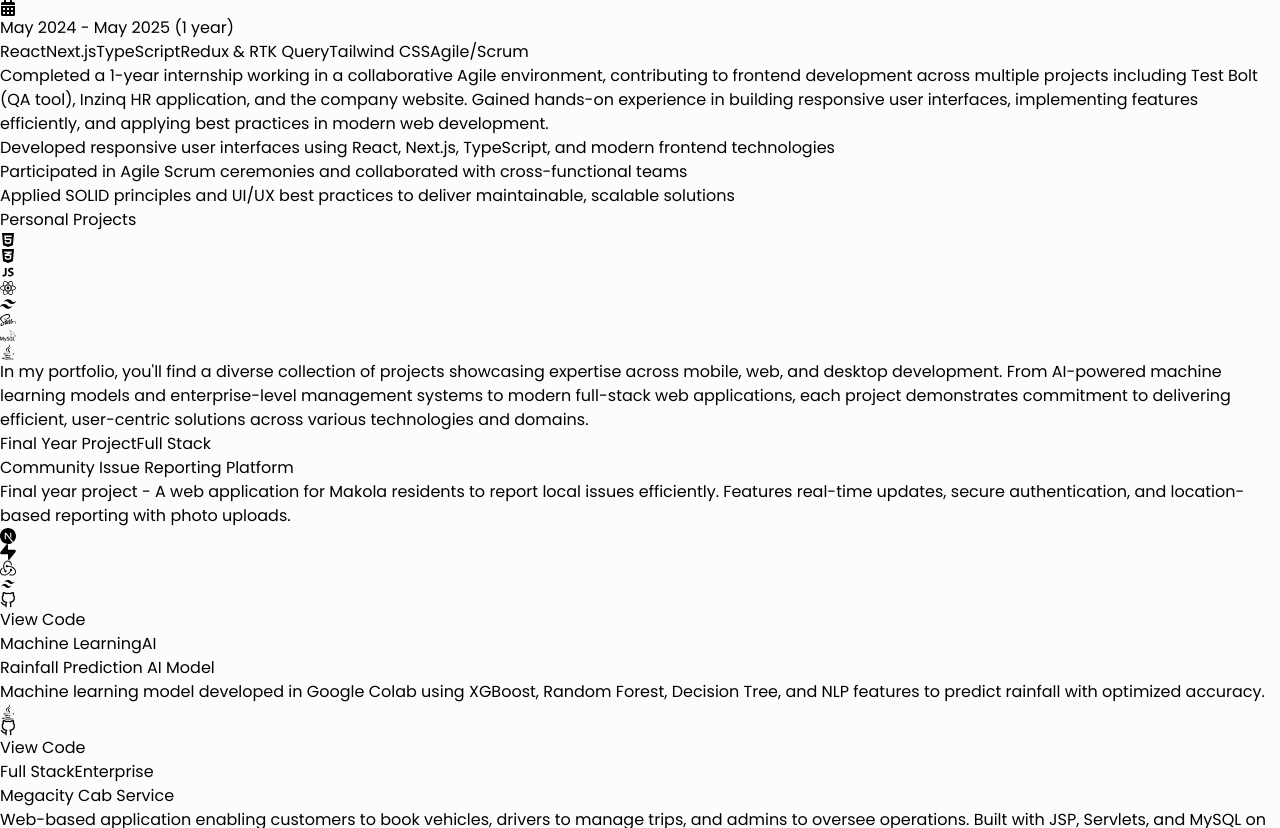
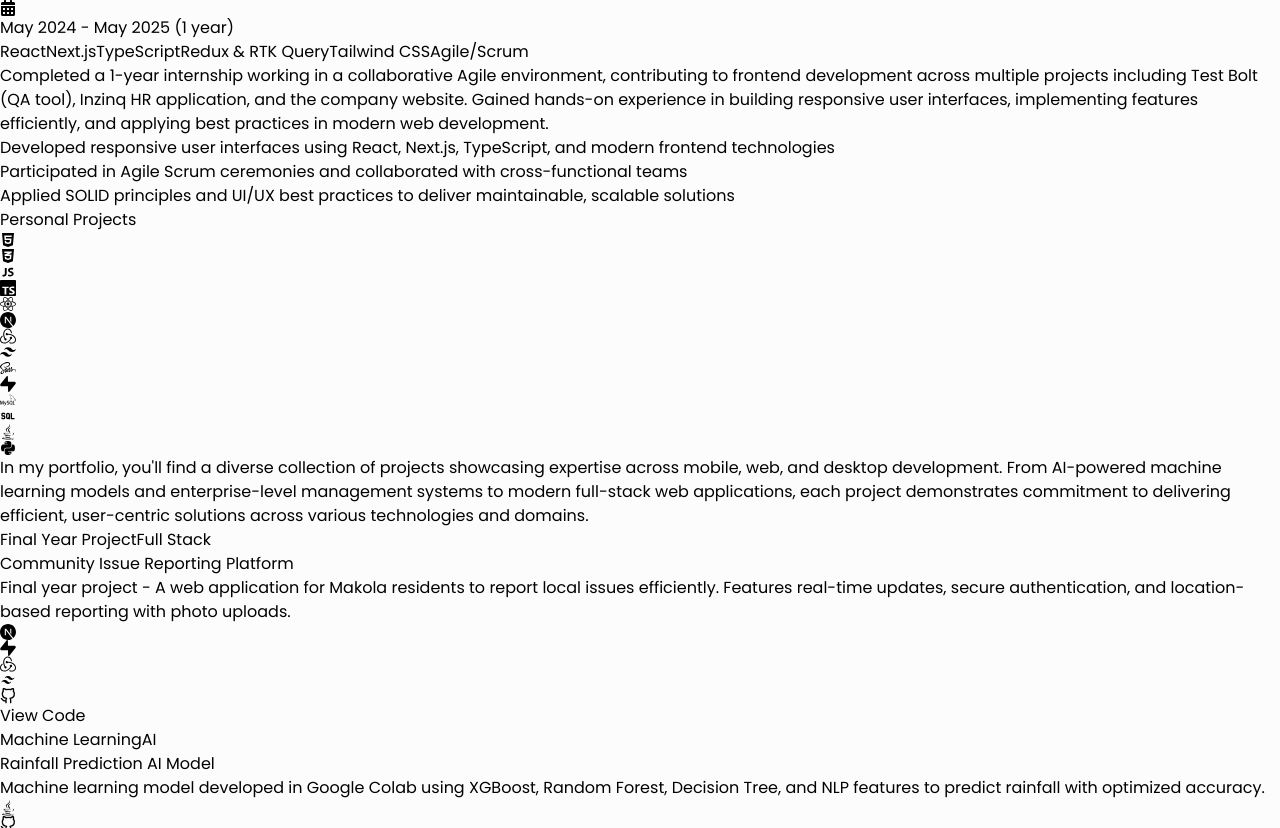
Before and after one commit to Ashen-sam/AshenSam-Portfolio-v2, a React (Vite) app: page / in a window 1280 px wide. Shown: the part 658-1486 px from the top of the page. Built offline with nearby package versions, Linux system fonts and the light colour scheme; a web font is replaced by a local one.

Commit message:
feat : minor changes

```diff
--- a/src/components/projects/index.jsx
+++ b/src/components/projects/index.jsx
@@ -1,10 +1,10 @@
 import { BsAndroid2 } from "react-icons/bs";
 import { TbSql } from "react-icons/tb";
-import { FaReact, FaCss3, FaHtml5, FaSass, FaJava, FaCss3Alt, FaExternalLinkAlt } from "react-icons/fa";
+import { FaReact, FaCss3, FaHtml5, FaSass, FaJava, FaCss3Alt, FaExternalLinkAlt, FaPython } from "react-icons/fa";
 import { BiLogoTailwindCss } from "react-icons/bi";
 import { DiJavascript1 } from "react-icons/di";
 import { FiGithub } from "react-icons/fi";
-import { SiDotnet, SiMicrosoftsqlserver, SiPhp, SiTailwindcss, SiNextdotjs, SiMysql, SiSupabase, SiRedux } from "react-icons/si";
+import { SiDotnet, SiMicrosoftsqlserver, SiPhp, SiTailwindcss, SiNextdotjs, SiMysql, SiSupabase, SiRedux, SiTypescript } from "react-icons/si";
 
 export default function Projects() {
     const projects = [
@@ -118,18 +118,24 @@
                     <h2 className="text-5xl font-bold text-slate-600 mb-6">Personal Projects</h2>
 
                     {/* Tech Stack Icons */}
-                    <div className="flex flex-wrap gap-6 text-blue-900 mb-8">
+                    <div className="flex flex-wrap gap-6 text-blue-900 mb-8 pt-2">
                         <div className="text-4xl hover:scale-110 transition-transform cursor-pointer"><FaHtml5 /></div>
                         <div className="text-4xl hover:scale-110 transition-transform cursor-pointer"><FaCss3Alt /></div>
                         <div className="text-4xl hover:scale-110 transition-transform cursor-pointer"><DiJavascript1 /></div>
+                        <div className="text-4xl hover:scale-110 transition-transform cursor-pointer"><SiTypescript /></div>
                         <div className="text-4xl hover:scale-110 transition-transform cursor-pointer"><FaReact /></div>
+                        <div className="text-4xl hover:scale-110 transition-transform cursor-pointer"><SiNextdotjs /></div>
+                        <div className="text-4xl hover:scale-110 transition-transform cursor-pointer"><SiRedux /></div>
                         <div className="text-4xl hover:scale-110 transition-transform cursor-pointer"><SiTailwindcss /></div>
                         <div className="text-4xl hover:scale-110 transition-transform cursor-pointer"><FaSass /></div>
+                        <div className="text-4xl hover:scale-110 transition-transform cursor-pointer"><SiSupabase /></div>
                         <div className="text-4xl hover:scale-110 transition-transform cursor-pointer"><SiMysql /></div>
+                        <div className="text-4xl hover:scale-110 transition-transform cursor-pointer"><TbSql /></div>
                         <div className="text-4xl hover:scale-110 transition-transform cursor-pointer"><FaJava /></div>
+                        <div className="text-4xl hover:scale-110 transition-transform cursor-pointer"><FaPython /></div>
                     </div>
 
-                    <p className="text-base leading-relaxed text-gray-700 max-w-4xl">
+                    <p className="text-base leading-relaxed text-gray-700 ">
                         In my portfolio, you'll find a diverse collection of projects showcasing expertise across mobile, web, and desktop development. From AI-powered machine learning models and enterprise-level management systems to modern full-stack web applications, each project demonstrates commitment to delivering efficient, user-centric solutions across various technologies and domains.
                     </p>
                 </div>
--- a/src/components/title/index.jsx
+++ b/src/components/title/index.jsx
@@ -1,4 +1,6 @@
 import { IoMdCloudDownload } from "react-icons/io";
+import logoPic from '/public/20210109_160143-removebg-preview.png'
+import resumepdf from '/public/ASHEN SAMARASEKERA  RESUME SE.pdf'
 
 const AboutMe = () => {
     // Update this path to match your resume file location
@@ -8,7 +10,7 @@
     const handleDownloadResume = () => {
         // Create a temporary anchor element to trigger download
         const link = document.createElement('a');
-        link.href = resumePath;
+        link.href = resumepdf;
         link.download = 'Ashen_Samarasekera_Resume.pdf';
         document.body.appendChild(link);
         link.click();
@@ -30,7 +32,7 @@
                         <div className="flex-shrink-0">
                             <img
                                 className="w-28 h-28 rounded-full object-cover border-4 border-blue-100 shadow-md"
-                                src={profileImage}
+                                src={logoPic}
                                 alt="Ashen Samarasekera Profile Photo"
                             />
                         </div>
```
